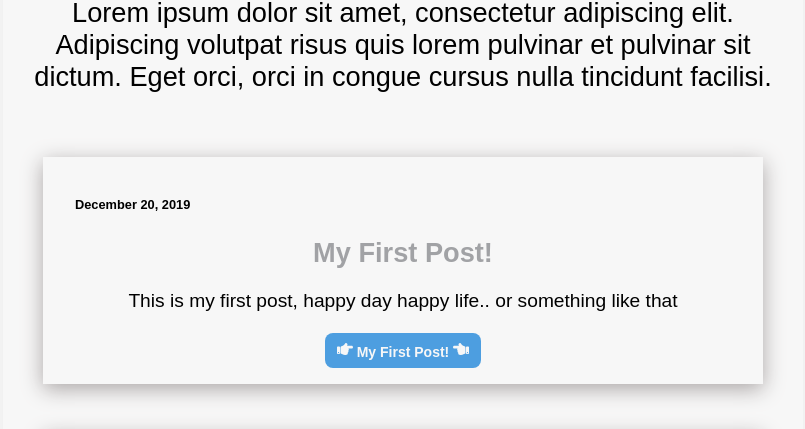
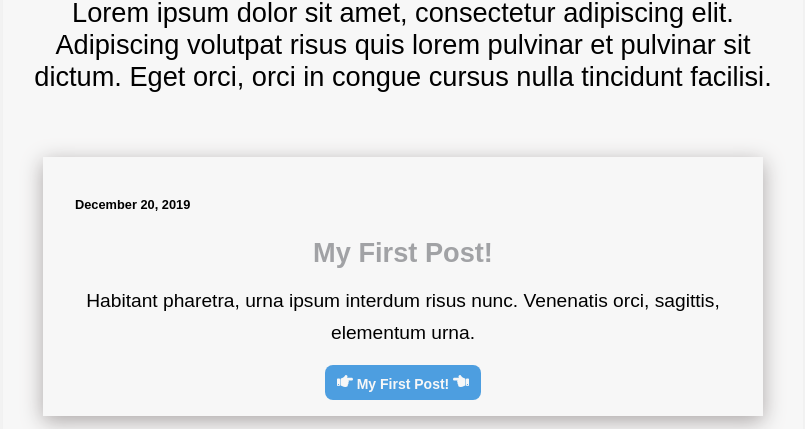
Before and after one commit to Abrei852/Portfolio-Gatsby-Strapi, a Gatsby site: page / in a window 1280 px wide. Shown: the part 504-933 px from the top of the page, without its empty margins (237-1042 px from the left). Built offline with nearby package versions, Linux system fonts and the light colour scheme; Gatsby itself is replaced by a stand-in of ours; some packages are replaced by stand-ins of ours; a web font is replaced by a local one.

Commit message:
edited My Posts

```diff
--- a/src/posts/my-first-post/index.mdx
+++ b/src/posts/my-first-post/index.mdx
@@ -2,7 +2,7 @@
 title: My First Post!
 slug: my-first-post
 date: 2019-12-20
-excerpt: This is my first post, happy day happy life.. or something like that
+excerpt: Habitant pharetra, urna ipsum interdum risus nunc. Venenatis orci, sagittis, elementum urna.
 ---
 
 # Heading 1
--- a/src/posts/my-fourth-post/index.mdx
+++ b/src/posts/my-fourth-post/index.mdx
@@ -2,7 +2,7 @@
 title: My Fourth Post!
 slug: my-fourth-post
 date: 2020-04-03
-excerpt: Welcome to my fourth post!
+excerpt: Lorem ipsum dolor sit amet, consectetur adipiscing elit. Praesent sit nisl, leo et. Vitae hendrerit vivamus cum ullamcorper hendrerit et arcu, elit ornare.
 ---
 
 
--- a/src/posts/my-second-post/index.mdx
+++ b/src/posts/my-second-post/index.mdx
@@ -2,7 +2,7 @@
 title: My Second Post!
 slug: my-second-post
 date: 2019-12-25
-excerpt: Welcome to my second post, stay tuned for my third post!
+excerpt: Integer morbi purus in morbi nisl lobortis congue malesuada. Id turpis posuere nam habitasse at mus viverra.
 ---
 
 # Heading 1
--- a/src/posts/my-third-post/index.mdx
+++ b/src/posts/my-third-post/index.mdx
@@ -2,7 +2,7 @@
 title: My Third Post!
 slug: my-third-post
 date: 2020-01-01
-excerpt: This is my third post, enjoy life!
+excerpt: Enim nunc amet, eu, vitae nunc. Et in elementum aliquet nunc mauris, nulla. Convallis viverra neque quam mi sit.
 ---
 
 # Heading 1
--- a/src/templates/allPosts.js
+++ b/src/templates/allPosts.js
@@ -21,7 +21,7 @@ const allPosts = ({ pageContext, data }) => {
     return(
         <Container>
             <Content>
-                <H1 size ="large">
+                <H1 size ="large" margin="0 0 1rem 0">
                 Elit rhoncus tellus proin parturient.
                  </H1>
                 <P size="medium" weight="normal" height="medium" align="center">
```
